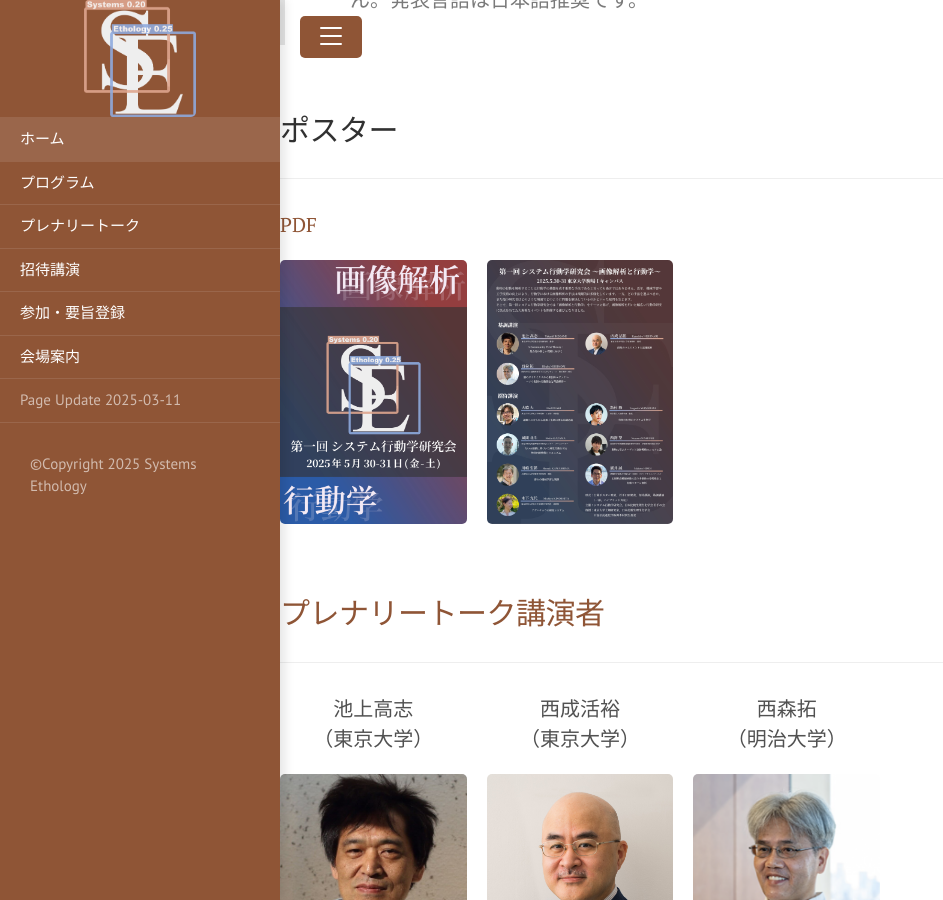
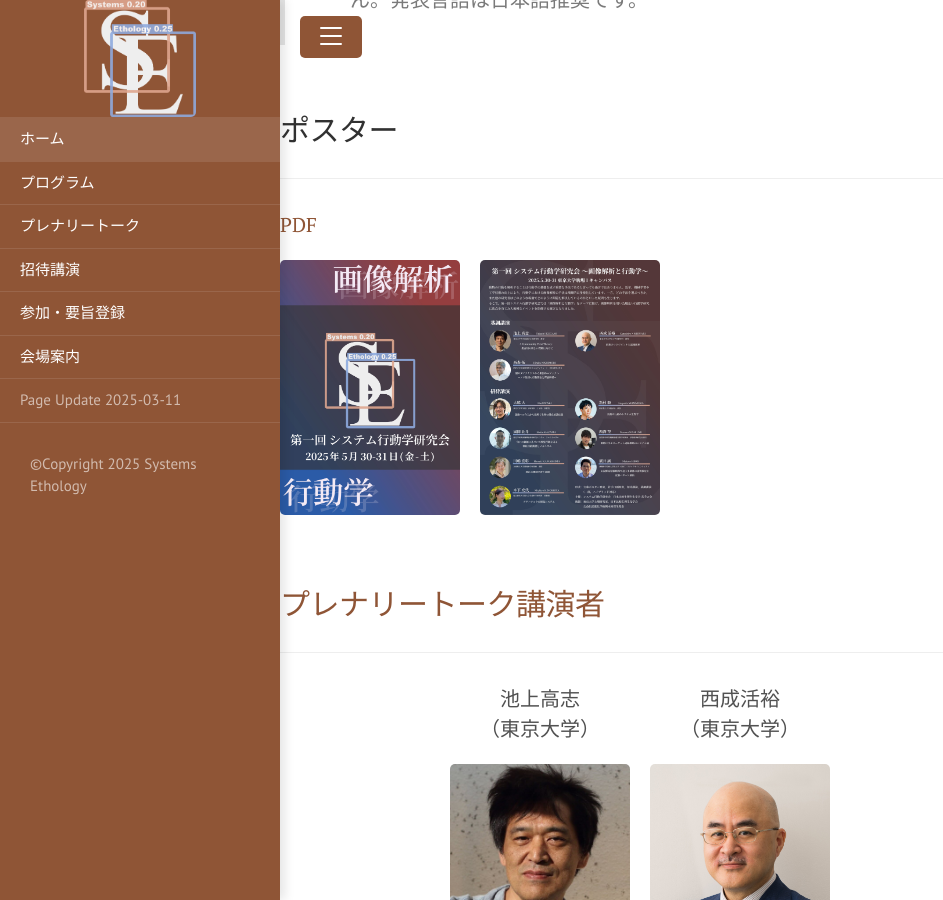
Before and after one commit to SystemsEthology/website, a Jekyll site: the page built from event_01/conference01_home.md, in a window 1280 px wide and 900 px high, scrolled down 1585 px. Shown: the whole window, without its empty margins (0-943 px from the left). Built offline with Jekyll 4.4.1, drawn with Linux system fonts in a browser that asks for light colours.

Commit message:
Update conference01_home.md

```diff
--- a/event_01/conference01_home.md
+++ b/event_01/conference01_home.md
@@ -45,72 +45,61 @@
 <a href="{{ site.baseurl }}/event_01/images/poster_systems_ethology.pdf" target="_blank" rel="noopener noreferrer">PDF</a>
 
 <div style="display: flex; align-items: center; gap: 20px;">
-    <img src="{{ site.baseurl }}/event_01/images/poster_systems_ethology_01.jpg" width="186.66x">
-    <img src="{{ site.baseurl }}/event_01/images/poster_systems_ethology_02.jpg" width="186.66px">
+    <img src="{{ site.baseurl }}/event_01/images/poster_systems_ethology_01.jpg" width="180x">
+    <img src="{{ site.baseurl }}/event_01/images/poster_systems_ethology_02.jpg" width="180px">
 </div>
 
 <br>
-
 ## [プレナリートーク講演者](/conference01_invited_talk.md)
 ***
-<div style="display: flex; align-items: center; gap: 20px;">
-    <div style="display: flex; flex-direction: column; text-align: center; align-items: center;">
-        <p>池上高志<br>（東京大学）</p>
-        <img src="{{ site.baseurl }}/event_01/images/ikegami.jpg" width="186.66px">
-    </div>
-    <div style="display: flex; flex-direction: column; text-align: center; align-items: center;">
-        <p>西成活裕<br>（東京大学）</p>
-        <img src="{{ site.baseurl }}/event_01/images/nishinari.jpeg" width="186.66px">
-    </div>
-    <div style="display: flex; flex-direction: column; text-align: center; align-items: center;">
-        <p>西森拓<br>（明治大学）</p>
-        <img src="{{ site.baseurl }}/event_01/images/nishimori.png" width="186.66px">
-    </div>
+<div style="display: grid; grid-template-columns: repeat(2, auto); gap: 20px; justify-content: center;">
+  <div style="text-align: center;">
+    <p>池上高志<br>（東京大学）</p>
+    <img src="{{ site.baseurl }}/event_01/images/ikegami.jpg" width="180px">
+  </div>
+  <div style="text-align: center;">
+    <p>西成活裕<br>（東京大学）</p>
+    <img src="{{ site.baseurl }}/event_01/images/nishinari.jpeg" width="180px">
+  </div>
+  <div style="text-align: center;">
+    <p>西森拓<br>（明治大学）</p>
+    <img src="{{ site.baseurl }}/event_01/images/nishimori.png" width="180px">
+  </div>
 </div>
 
 <br>
 
 ## [招待講演者](/conference01_plenary_talk.md)
 ***
-<div style="display: flex; align-items: center; gap: 40px;">
-  <div style="display: flex; flex-direction: column; text-align: center; align-items: center;">
+<div style="display: grid; grid-template-columns: repeat(2, auto); gap: 20px; justify-content: center;">
+  <div style="text-align: center;">
     <p>大脇大<br>（東北大学）</p>
-    <img src="{{ site.baseurl }}/event_01/images/owaki.png" width="186.66px" style="margin-top: auto;">
+    <img src="{{ site.baseurl }}/event_01/images/owaki.png" width="180px">
   </div>
-  <div style="display: flex; flex-direction: column; text-align: center; align-items: center;">
+  <div style="text-align: center;">
     <p>木下充代<br>（総合研究大学院大学）</p>
-    <img src="{{ site.baseurl }}/event_01/images/kinoshita.png" width="186.66px" style="margin-top: auto;">
+    <img src="{{ site.baseurl }}/event_01/images/kinoshita.png" width="180px">
   </div>
-  <div style="display: flex; flex-direction: column; text-align: center; align-items: center;">
+  <div style="text-align: center;">
     <p>廣井誠<br>（沖縄科学技術大学院大学）</p>
-    <img src="{{ site.baseurl }}/event_01/images/hiroi.jpg" width="186.66px" style="margin-top: auto;">
+    <img src="{{ site.baseurl }}/event_01/images/hiroi.jpg" width="180px">
   </div>
-</div>
-
-
-<div style="display: flex; align-items: center; gap: 20px;">
-    <div style="display: flex; flex-direction: column; text-align: center; align-items: center;">
-        <p>風間北斗<br>（理化学研究所）</p>
-        <img src="{{ site.baseurl }}/event_01/images/kazama.jpg" width="186.66px">
-    </div>
-    <div style="display: flex; flex-direction: column; text-align: center; align-items: center;">
-        <p>新村毅<br>（東京農工大学）</p>
-        <img src="{{ site.baseurl }}/event_01/images/shinmura.jpg" width="186.66px">
-    </div>
-    <div style="display: flex; flex-direction: column; text-align: center; align-items: center;">
-        <p>川嶋宏彰<br>（兵庫県立大学）</p>
-        <img src="{{ site.baseurl }}/event_01/images/kawashima.png" width="186.66px">
-    </div>
-</div>
-
-<div style="display: flex; align-items: center; gap: 20px;">
-  <div style="display: flex; flex-direction: column; text-align: center; align-items: center;">
-      <p>西海望<br>（基礎生物学研究所）</p>
-      <img src="{{ site.baseurl }}/event_01/images/nishiumi.png" style="width:186.66px; height:auto; object-fit:contain;">
+  <div style="text-align: center;">
+    <p>風間北斗<br>（理化学研究所）</p>
+    <img src="{{ site.baseurl }}/event_01/images/kazama.jpg" width="180px">
   </div>
-  <!-- 空の要素を末尾に追加 -->
-  <div style="width: 186.66px;"></div>
-  <div style="width: 186.66px;"></div>
+  <div style="text-align: center;">
+    <p>新村毅<br>（東京農工大学）</p>
+    <img src="{{ site.baseurl }}/event_01/images/shinmura.jpg" width="180px">
+  </div>
+  <div style="text-align: center;">
+    <p>川嶋宏彰<br>（兵庫県立大学）</p>
+    <img src="{{ site.baseurl }}/event_01/images/kawashima.png" width="180px">
+  </div>
+  <div style="text-align: center;">
+    <p>西海望<br>（基礎生物学研究所）</p>
+    <img src="{{ site.baseurl }}/event_01/images/nishiumi.png" width="180px" style="height:auto; object-fit:contain;">
+  </div>
 </div>
 
 <br>
```
